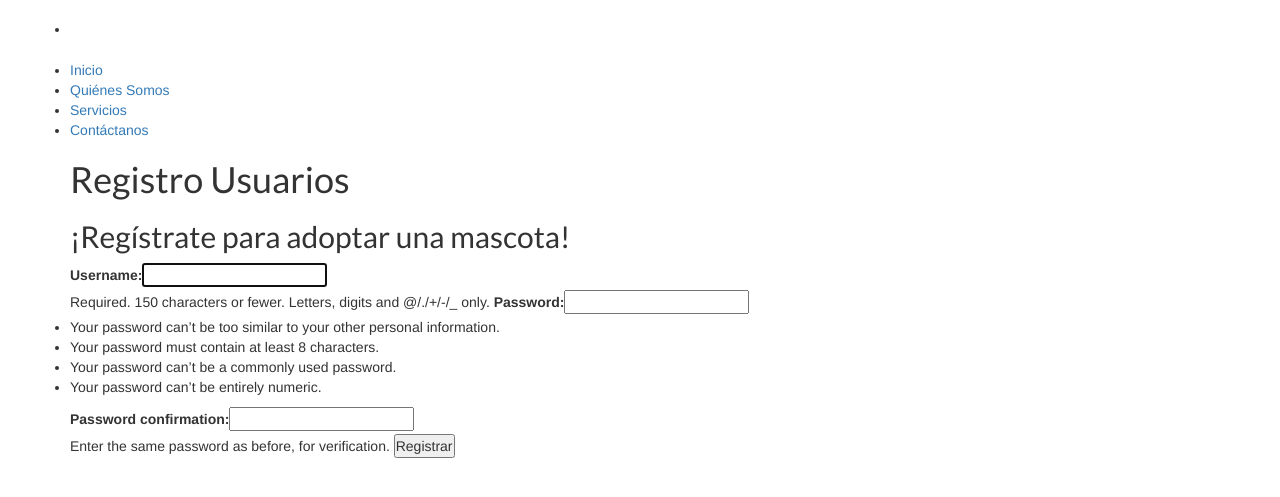
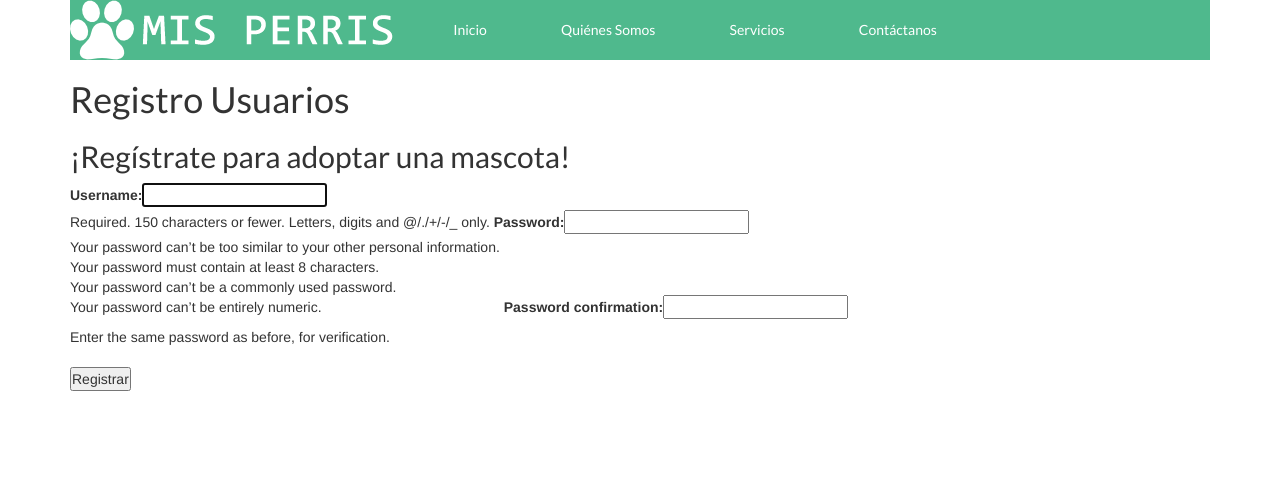
Before and after one commit to KoniAltamirano/Mis-Perris, a Django app: page /accounts/signup/ in a window 1280 px wide. Shown: the top 497 px of the page. Run offline with Django 3.2, Linux system fonts and the light colour scheme; some libraries are stand-ins or nearby versions.

Commit message:
Editando estilo para signup

```diff
--- a/misperris/accounts/static/style.css
+++ b/misperris/accounts/static/style.css
@@ -4,7 +4,6 @@
     margin: 0;
     padding: 0;
     box-sizing: border-box;
-
 }
 
 h1 {
@@ -43,9 +42,13 @@ header nav ul li a:hover {
     color: #4fb98d;
 }
 
+.site-form ul {
+    list-style: none;
+    display: inline-block;
+}
+
 @media screen and (max-width: 870px){
-    header nav{
-
+    header nav {
         width: 100%;
         height: 100%;
         margin: 0;
@@ -53,9 +56,8 @@ header nav ul li a:hover {
     }
 
     header nav ul li {
-
         display: block;
         float: none;
-        border-bottom: 1px solid  rgba(255, 255, 255, 3)
+        border-bottom: 1px solid rgba(255, 255, 255, 3)
     }
 }
--- a/misperris/accounts/templates/accounts/base_accounts.html
+++ b/misperris/accounts/templates/accounts/base_accounts.html
@@ -8,14 +8,15 @@
     <link rel="stylesheet" href="//maxcdn.bootstrapcdn.com/bootstrap/3.2.0/css/bootstrap.min.css">
     <link rel="stylesheet" href="//maxcdn.bootstrapcdn.com/bootstrap/3.2.0/css/bootstrap-theme.min.css">
     <link href="https://fonts.googleapis.com/css?family=Lobster&subset=latin,latin-ext" rel="stylesheet" type="text/css">
-    <link rel="stylesheet" href="{% static 'style.css' %}">
+    <link rel="stylesheet" href="/static/style.css">
 
 </head>
 
 <body>
     <div class="content container">
         <div class="row">
-            <div class="col-md-8">
+            <div class="col-sm-12">
+                <header>
                     <nav>
                         <ul>
                             <li>
@@ -36,6 +37,7 @@
 
                         </ul>
                     </nav>
+                </header>
                 {% block content %}
                 {% endblock %}
             </div>
--- a/misperris/accounts/templates/accounts/signup.html
+++ b/misperris/accounts/templates/accounts/signup.html
@@ -8,6 +8,8 @@
 <form class="site-form" action="/accounts/signup/" method="POST">
     {% csrf_token %}
     {{ form }}
+    <br>
+    <br>
     <input type="submit" value="Registrar">
 </form>
 
```
Lines whose indentation alone changed are shown as unchanged.
